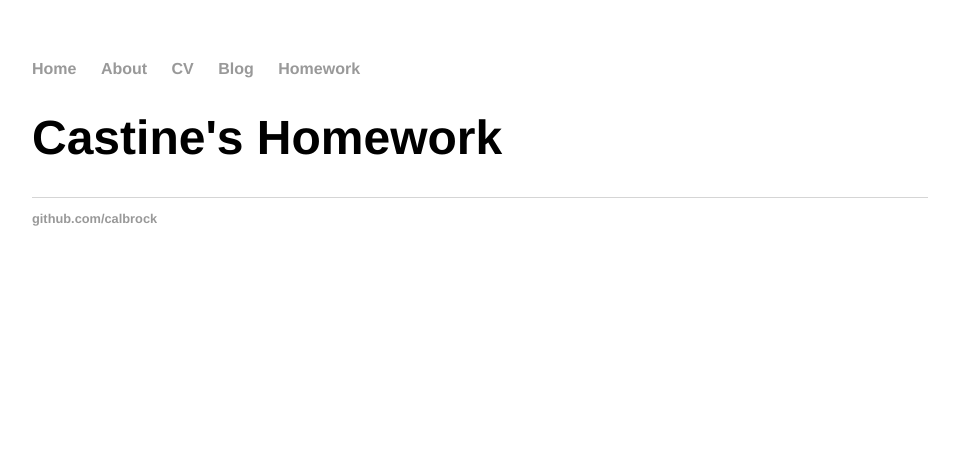
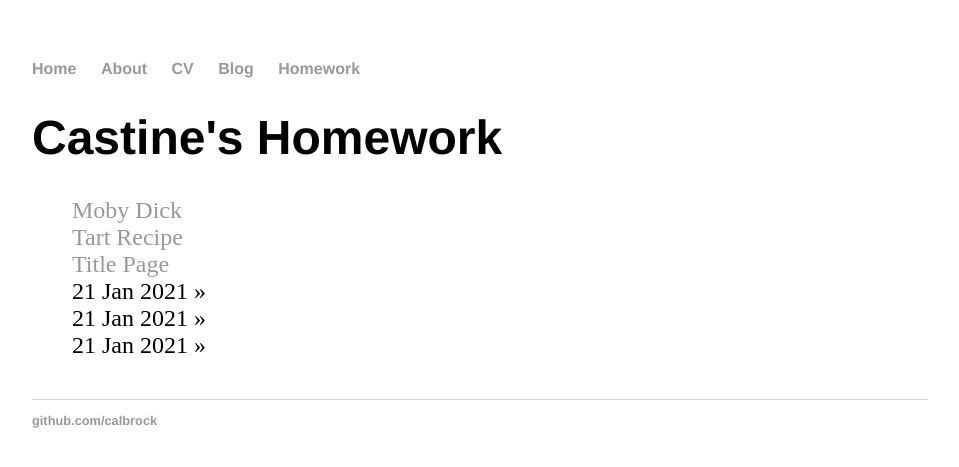
Before and after one commit to calbrock/calbrock.github.io, a Jekyll site: the page built from homework/index.html, in a window 1280 px wide. Shown: the top 467 px of the page, without its empty margins (160-1119 px from the left). Built offline with Jekyll 4.4.1, drawn with Linux system fonts in a browser that asks for light colours.

Commit message:
Update index.html

```diff
--- a/homework/index.html
+++ b/homework/index.html
@@ -3,10 +3,16 @@ layout: default
 title: "Castine's Homework"
 ---
 	<h1>{{ page.title }}</h1>
-	<ul class="homework">
-{{
-		<li> <a href/homework/moby.xml> Moby Dick</a></li>
-		<li> <a href/homework/tartRecipe.xml> Tart Recipe</a></li>
-		<li> <a href/homework/titlepage.xml> Title Page</a></li>
-	}}
+	<ul class="posts">
+
+		<li> <a href= "homework/moby.xml"> Moby Dick</a></li>
+		<li> <a href="homework/tartRecipe.xml"> Tart Recipe</a></li>
+		<li> <a href="homework/titlepage.xml"> Title Page</a></li>
+
+	  {% for post in site.posts %}
+	    <li><span>{{ post.date | date_to_string }}</span> » <a href="{{/moby.xml }}" title="{{ moby.xml }}">{{moby.xml }}</a></li>
+		<li><span>{{ post.date | date_to_string }}</span> » <a href="{{/tartRecipe.xml }}" title="{{tartRecipe.xml }}">{{tartRecipe.xml }}</a></li>
+			    <li><span>{{ post.date | date_to_string }}</span> » <a href="{{/titlepage.xml }}" title="{{ titlepage.xml }}">{{ titlepage.xml }}</a></li>
+
+	  {% endfor %}
 	</ul>
```
